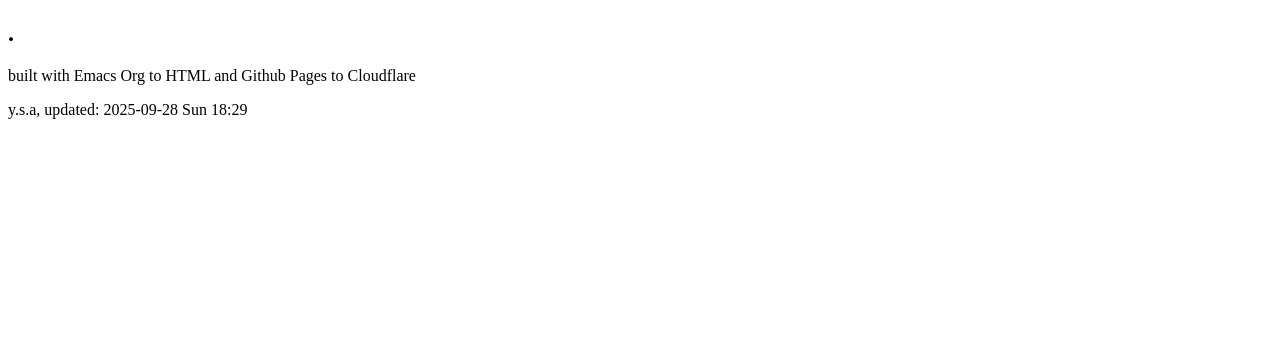
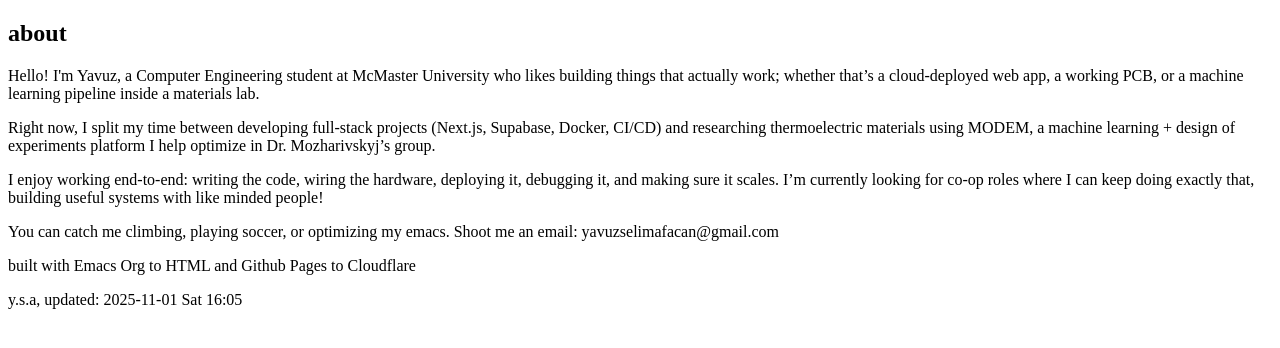
Before and after one commit to yavuzafacan/yavuzafacan.github.io, a plain HTML site: page about.html in a window 1280 px wide. Drawn offline with Linux system fonts and the light colour scheme.

Commit message:
added part of a blog and edited about page

```diff
--- a/about.html
+++ b/about.html
@@ -3,7 +3,7 @@
 "http://www.w3.org/TR/xhtml1/DTD/xhtml1-strict.dtd">
 <html xmlns="http://www.w3.org/1999/xhtml" lang="en" xml:lang="en">
 <head>
-<!-- 2025-10-19 Sun 13:59 -->
+<!-- 2025-11-01 Sat 16:16 -->
 <meta http-equiv="Content-Type" content="text/html;charset=utf-8" />
 <meta name="viewport" content="width=device-width, initial-scale=1" />
 <title>&lrm;</title>
@@ -21,15 +21,32 @@ h1, h2, h3, h4, h5, h6 {
 </head>
 <body>
 <div id="content" class="content">
-<div id="outline-container-org933e3d6" class="outline-2">
-<h2 id="org933e3d6">.</h2>
-<div class="outline-text-2" id="text-org933e3d6">
+<div id="outline-container-org1038b77" class="outline-2">
+<h2 id="org1038b77">about</h2>
+<div class="outline-text-2" id="text-org1038b77">
+<p>
+Hello! I'm Yavuz, a Computer Engineering student at McMaster University who likes building things that actually work; whether that’s a cloud-deployed web app, a working PCB, or a machine learning pipeline inside a materials lab.
+</p>
+
+<p>
+Right now, I split my time between developing full-stack projects (Next.js, Supabase, Docker, CI/CD) and researching thermoelectric materials using MODEM, a machine learning + design of experiments platform I help optimize in Dr. Mozharivskyj’s group.
+</p>
+
+<p>
+I enjoy working end-to-end: writing the code, wiring the hardware, deploying it, debugging it, and making sure it scales. I’m currently looking for co-op roles where I can keep doing exactly that, building useful systems with like minded people!
+</p>
+
+<p>
+You can catch me climbing, playing soccer, or optimizing my emacs.
+Shoot me an email: yavuzselimafacan@gmail.com
+</p>
+
 <p class="footer-note">built with Emacs Org to HTML and Github Pages to Cloudflare</p>
 </div>
 </div>
 </div>
 <div id="postamble" class="status">
-<p class="footer">y.s.a, updated: 2025-09-28 Sun 18:29</p>
+<p class="footer">y.s.a, updated: 2025-11-01 Sat 16:05</p>
 </div>
 </body>
 </html>
```
Also changed, not shown: People I Find Inspiring.html (+1 -1 lines), Reading Week.html (+1 -1 lines), being_the_best_at_your_work.html (+1 -1 lines), blog.html (+1 -1 lines), contact.html (deleted, +0 -41 lines), index.html (+1 -2 lines), my_favorite_word_these_days.html (+1 -1 lines), 4 other files.
